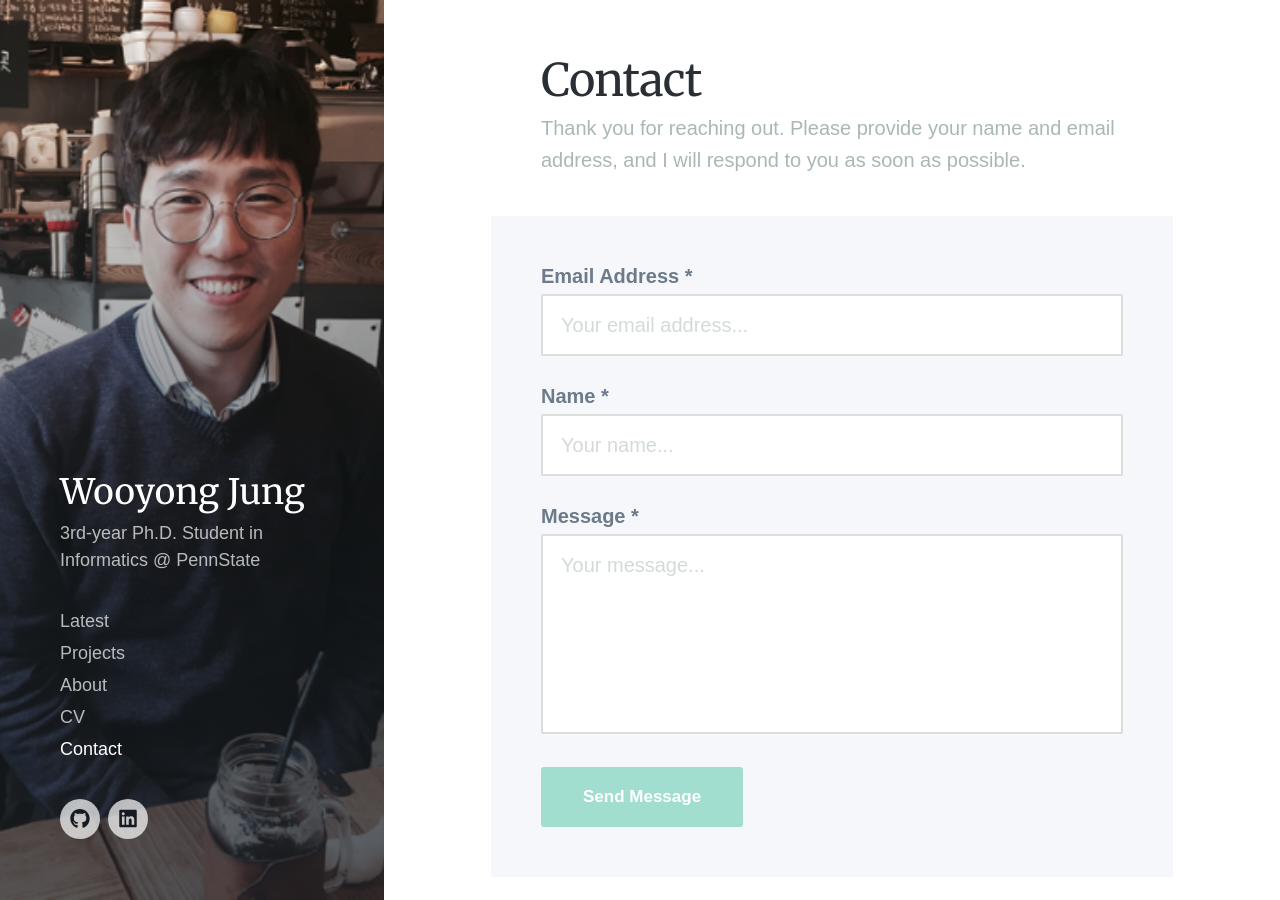
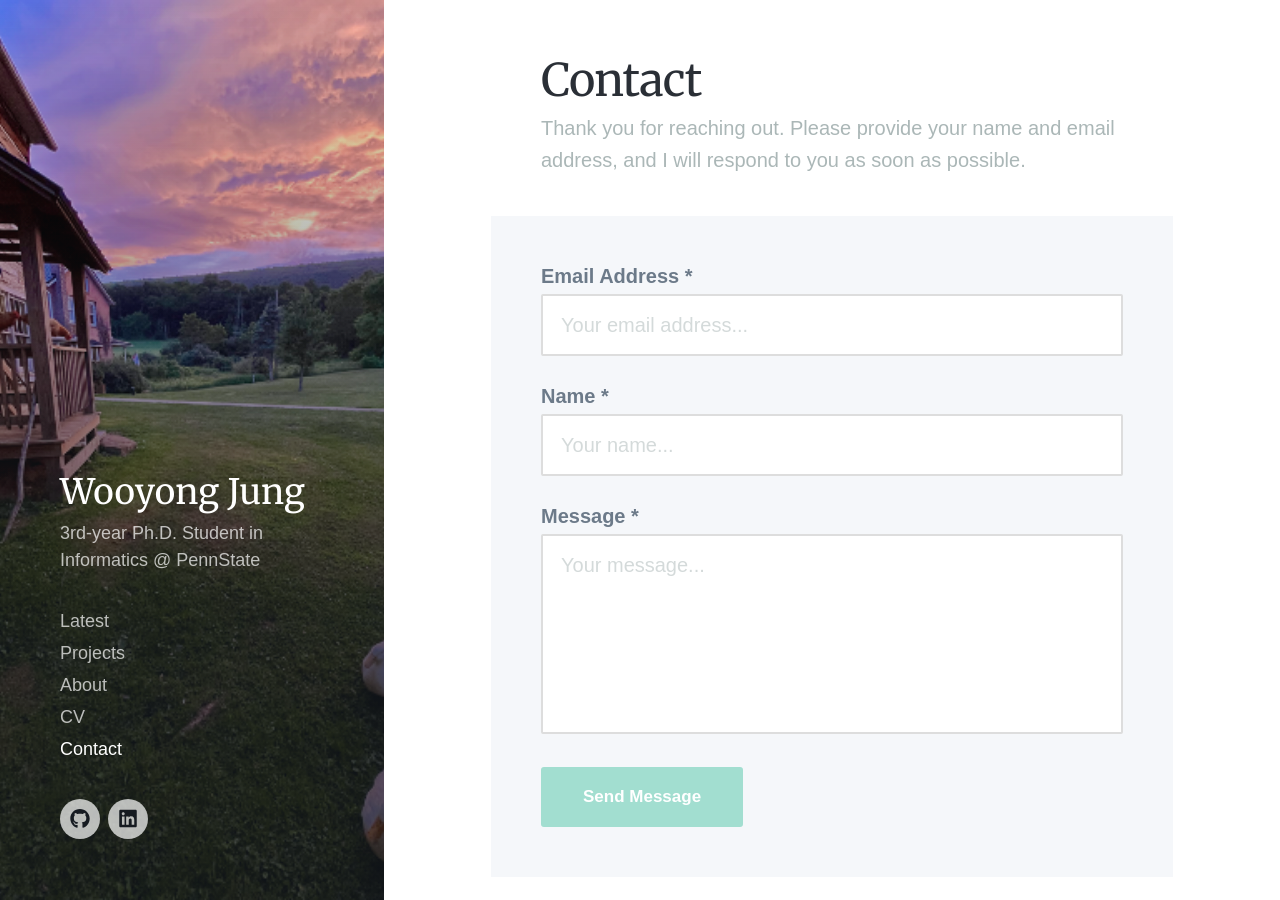
Before and after one commit to yilmajung/yilmajung.github.io, a Jekyll site: the page built from _pages/contact.md, in a window 1280 px wide and 900 px high. Built offline with Jekyll 4.4.1, drawn with Linux system fonts in a browser that asks for light colours; nearby versions of some CDN libraries; some web fonts are replaced.

Commit message:
Changed featured img

```diff
--- a/_pages/contact.md
+++ b/_pages/contact.md
@@ -2,7 +2,7 @@
 title: Contact
 subtitle: Thank you for reaching out. Please provide your name and email address, and I will respond to you as soon as possible.
 description:
-featured_image: /images/profile_img.png
+featured_image: /images/front_page_img.png
 ---
 
 {% include contact-form.html %}
```
Also changed, not shown: _pages/cv_202308.md (+1 -0 lines).
